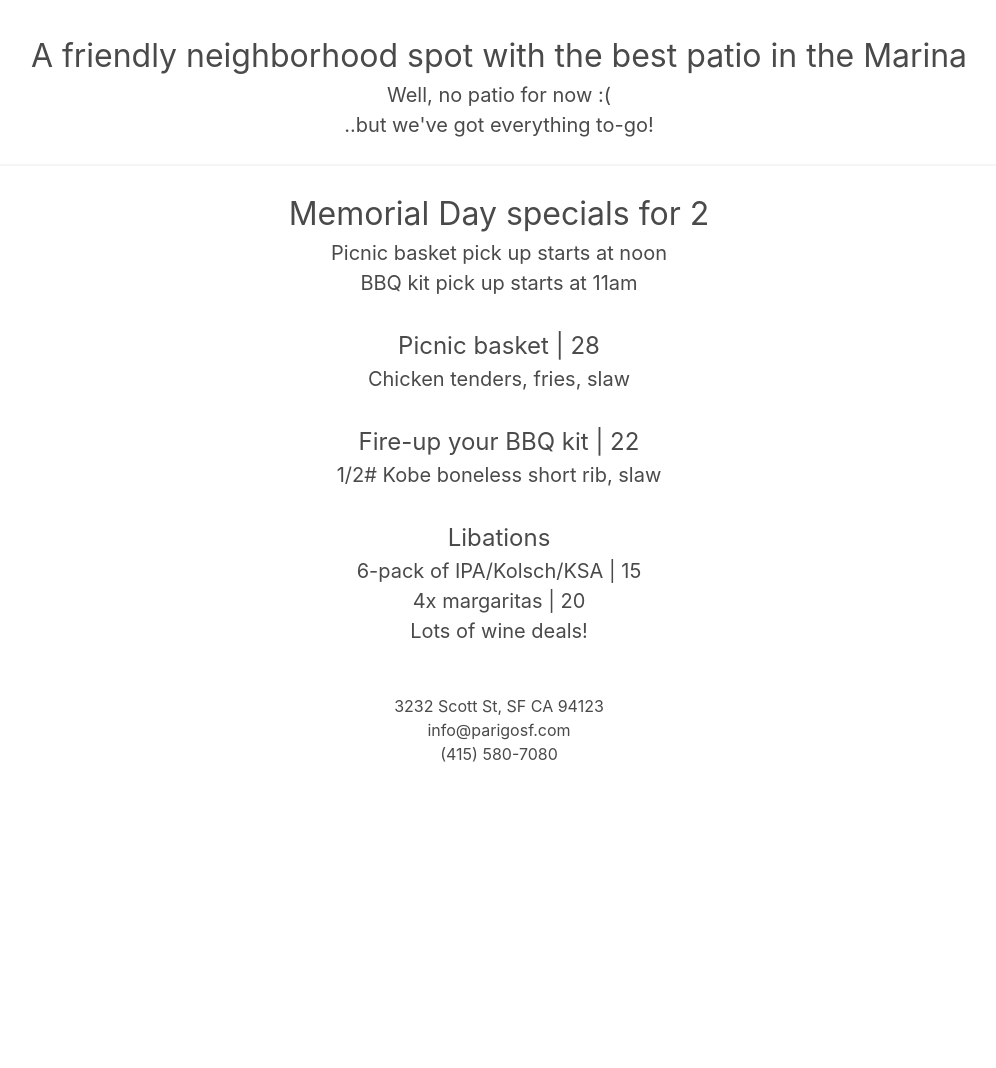
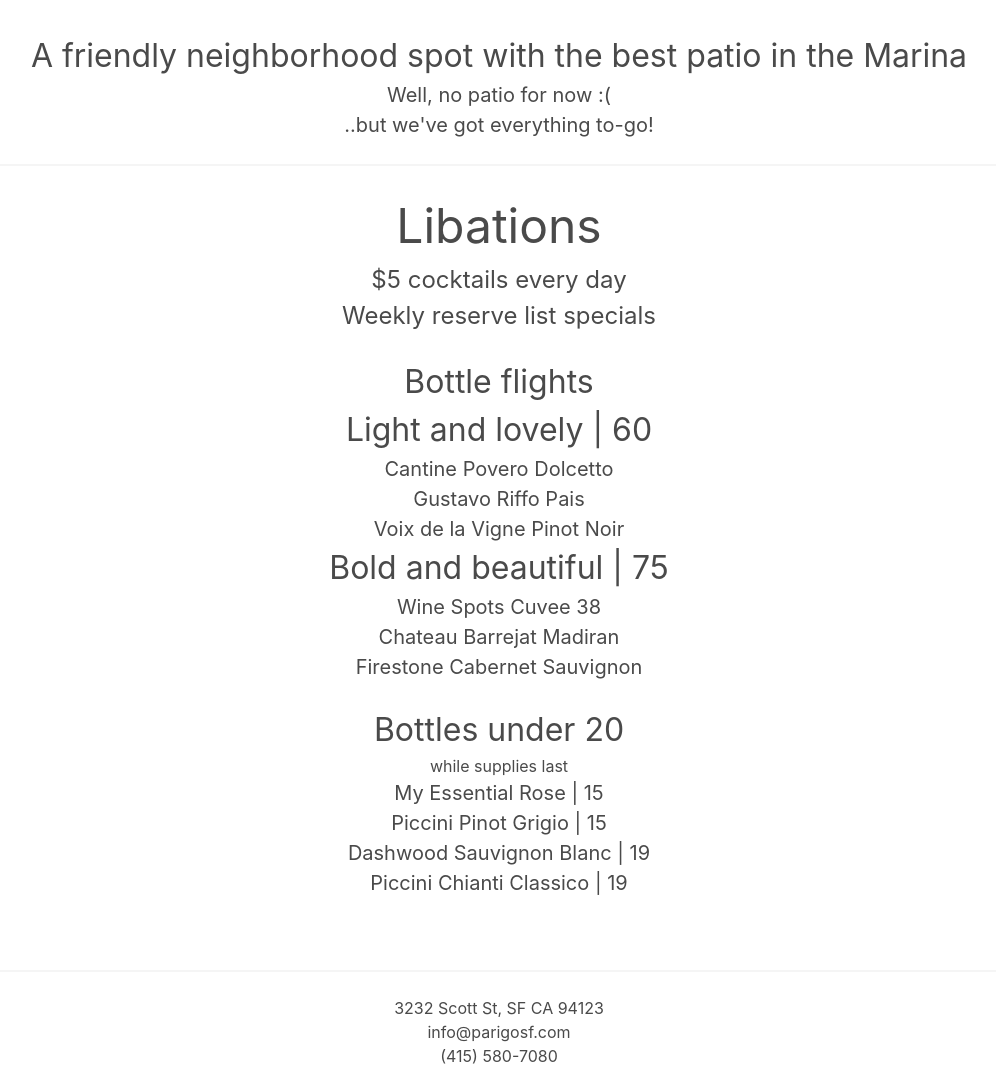
Before and after one commit to d00n/ab, a Django app: page / in a window 1280 px wide. Shown: the part 567-1635 px from the top of the page, without its empty margins (141-1137 px from the left). Before the commit the page ends 1329 px from the top, so only its background shows below. Run offline with Django 3.2, Linux system fonts and the light colour scheme; some libraries are stand-ins or nearby versions.

Commit message:
libations

```diff
--- a/ab_site/templates/base.html
+++ b/ab_site/templates/base.html
@@ -13,6 +13,8 @@
         {% block content %}{% endblock %}
     </div>
 
+    <hr size="30">
+
     <div id="footer">
         <div class="container has-text-centered is-size-8">
             3232 Scott St, SF CA 94123
--- a/ab_site/templates/home_page.html
+++ b/ab_site/templates/home_page.html
@@ -21,44 +21,62 @@
 	    <br>
 	    ..but we've got everything to-go!
 	</div>
+
 	<hr size="30">
+
+	<div class="container has-text-centered is-size-1">
+		Libations
+	</div>
+	<div class="container has-text-centered is-size-4">
+		$5 cocktails every day
+	</div>
+	<div class="container has-text-centered is-size-4">
+		Weekly reserve list specials
+	</div>
+	<br>
 	<div class="container has-text-centered is-size-3">
-		Memorial Day specials for 2
+		Bottle flights
+	</div>
+	<div class="container has-text-centered is-size-3">
+		Light and lovely | 60
 	</div>
 	<div class="container has-text-centered is-size-5">
 		<ul>
-			<li>Picnic basket pick up starts at noon</li>
-			<li>BBQ kit pick up starts at 11am</li>
+			<li>Cantine Povero Dolcetto</li>
+			<li>Gustavo Riffo Pais</li>
+			<li>Voix de la Vigne Pinot Noir</li>
 		</ul>
-	<br>
-	<div class="container has-text-centered is-size-4">
-		Picnic basket | 28
+	</div>
+	<div class="container has-text-centered is-size-3">
+		Bold and beautiful | 75
 	</div>
 	<div class="container has-text-centered is-size-5">
 		<ul>
-			<li>Chicken tenders, fries, slaw</li>
+			<li>Wine Spots Cuvee 38</li>
+			<li>Chateau Barrejat Madiran</li>
+			<li>Firestone Cabernet Sauvignon</li>
 		</ul>
 	</div>
 	<br>
-	<div class="container has-text-centered is-size-4">
-		Fire-up your BBQ kit | 22
+	<div class="container has-text-centered is-size-3">
+		Bottles under 20
+	</div>
+	<div class="container has-text-centered is-size-6">
+		while supplies last
 	</div>
 	<div class="container has-text-centered is-size-5">
 		<ul>
-			<li>1/2# Kobe boneless short rib, slaw</li>
+			<li>My Essential Rose | 15
+			<li>Piccini Pinot Grigio | 15</li>
+			<li>Dashwood Sauvignon Blanc | 19</li>
+			<li>Piccini Chianti Classico | 19</li>
 		</ul>
 	</div>
-	<br>
-	<div class="container has-text-centered is-size-4">
-		Libations
-	</div>
-	<div class="container has-text-centered is-size-5">
-		<ul>
-			<li>6-pack of IPA/Kolsch/KSA | 15</li>
-			<li>4x margaritas | 20</li>
-			<li>Lots of wine deals!</li>
-		</ul>
-	</div>
+
+
+
+
+
 	</section>
 
 {% endblock %}
```
Also changed, not shown: 1 other file.
